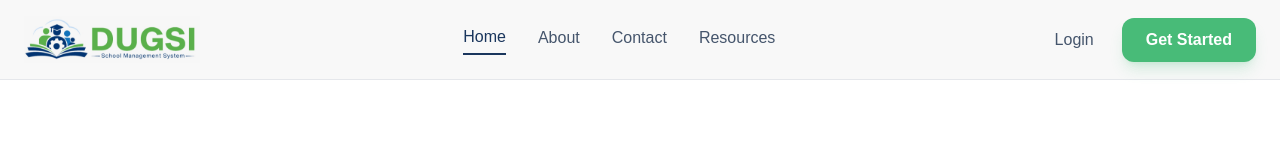
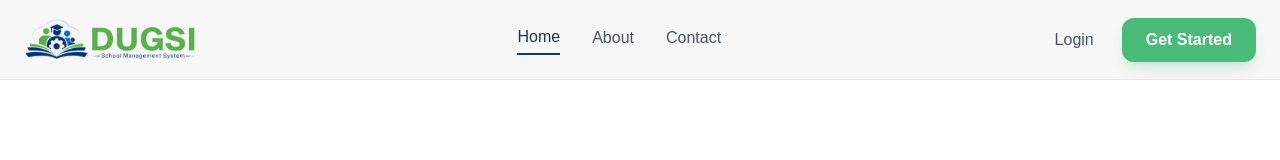
Before and after one commit to babukre1/dugsi, a Next.js app: page / in a window 1280 px wide. Shown: the top 160 px of the page. Built offline with nearby package versions, Linux system fonts and the light colour scheme; grey boxes are pictures that could not be loaded.

Commit message:
adjusted some fixes in navabra

```diff
--- a/app/components/navbar.tsx
+++ b/app/components/navbar.tsx
@@ -13,11 +13,11 @@ export default function Navbar() {
     { name: "Home", href: "/" },
     { name: "About", href: "/about" },
     { name: "Contact", href: "/contact" },
-    { name: "Resources", href: "/resources" },
+    // { name: "Resources", href: "/resources" },
   ];
 
   return (
-    <nav className="fixed top-0 w-full z-50 bg-[#F7F7F7]/80 backdrop-blur-xl border-b border-gray-200">
+    <nav className="fixed top-0 w-full z-50 bg-[#F7F7F7]  border-b border-gray-200">
       <div className="flex justify-between items-center px-6 py-4 max-w-7xl mx-auto">
         {/* Logo */}
         <div className="flex-shrink-0">
@@ -77,7 +77,9 @@ export default function Navbar() {
       {/* Mobile Menu Overlay */}
       <div
         className={`md:hidden absolute top-full left-0 w-full bg-[#F7F7F7] border-b border-gray-200 transition-all duration-300 ease-in-out ${
-          isOpen ? "opacity-100 translate-y-0" : "opacity-0 -translate-y-4 pointer-events-none"
+          isOpen
+            ? "opacity-100 translate-y-0"
+            : "opacity-0 -translate-y-4 pointer-events-none"
         }`}
       >
         <div className="flex flex-col p-6 gap-4">
@@ -88,7 +90,9 @@ export default function Navbar() {
                 key={link.name}
                 href={link.href}
                 className={`text-lg transition-colors ${
-                  isActive ? "text-[#1A365D] font-bold" : "text-slate-600 font-medium"
+                  isActive
+                    ? "text-[#1A365D] font-bold"
+                    : "text-slate-600 font-medium"
                 }`}
                 onClick={() => setIsOpen(false)}
               >
```
